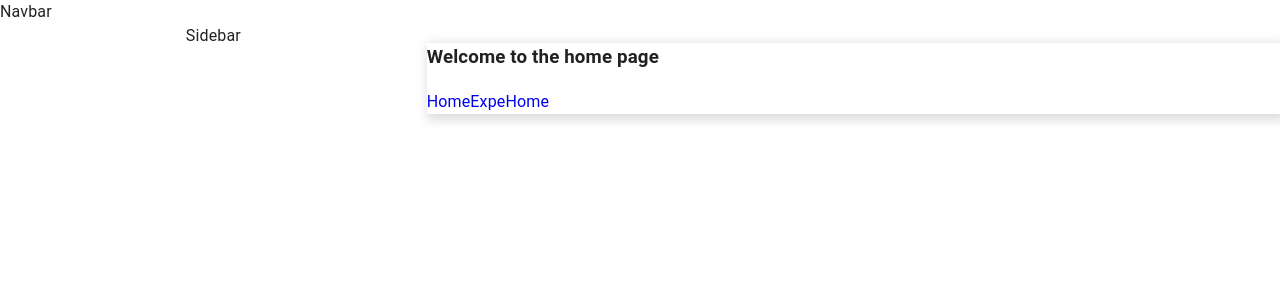
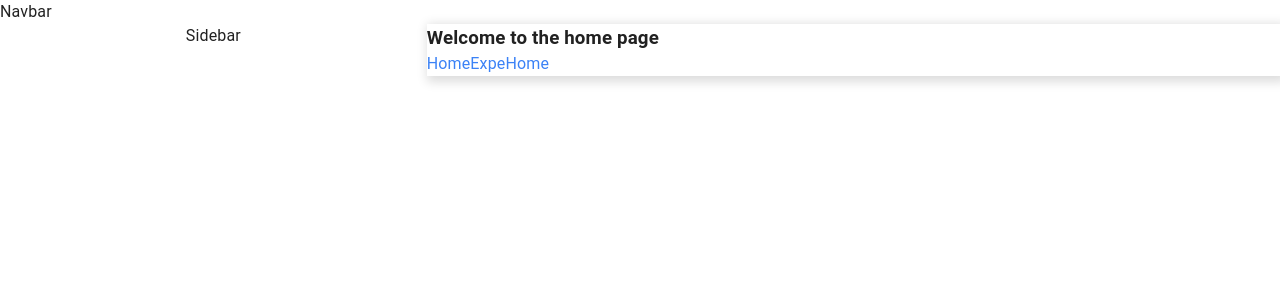
Before and after one commit to Strangeal/Folio, a React (Vite) app: page / in a window 1280 px wide. Shown: the top 300 px of the page. Built offline with nearby package versions, Linux system fonts and the light colour scheme.

Commit message:
Add global styles

```diff
--- a/src/index.css
+++ b/src/index.css
@@ -1,4 +1,5 @@
-#root {
+@import url('https://fonts.googleapis.com/css2?family=Poppins:ital,wght@0,100;0,200;0,300;0,400;0,500;0,600;0,700;0,800;0,900;1,100;1,200;1,300;1,400;1,500;1,600;1,700;1,800;1,900&display=swap');
+* {
 margin: 0;
 padding: 0;
 box-sizing: border-box;
@@ -10,4 +11,22 @@
 
 a {
   text-decoration: none;
+  color: #3b82f6;
 }
+
+body {
+  font-family: 'Poppins', sans-serif;
+}
+
+  .stack_icon:hover {
+    color: #3b82f6;
+  }
+
+  .g_item {
+    padding-left: 0 !important;
+    padding-top: 0 !important;
+  }
+
+  .css-1pqm26d-MuiAvatar-img {
+    object-position: top !important;
+  }
```
